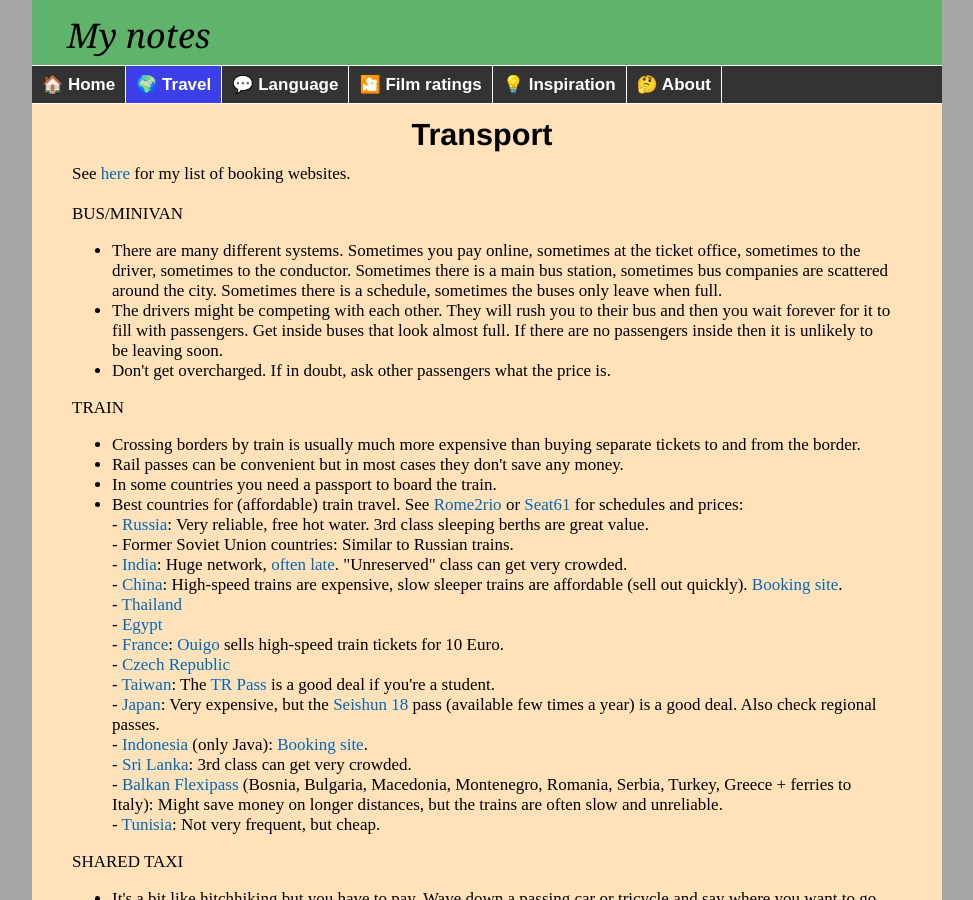
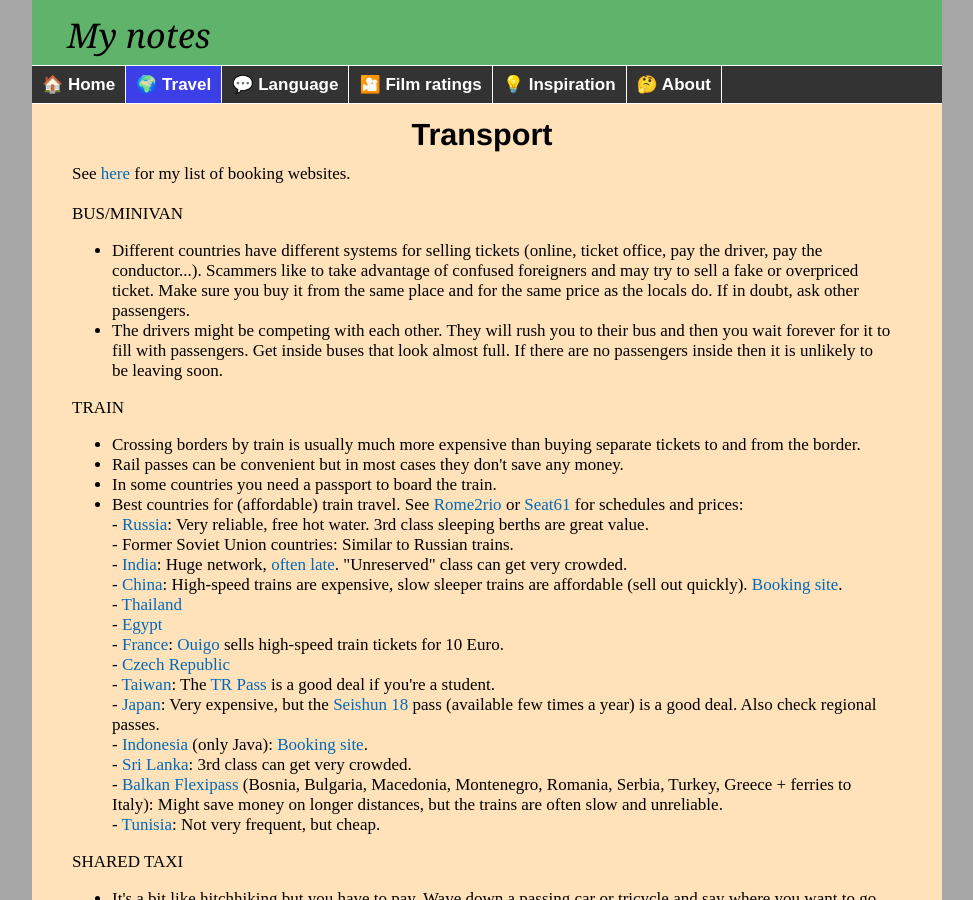
Before and after one commit to witbag/witbag.github.io, a Jekyll site: the page built from travel/transport.html, in a window 1280 px wide and 900 px high. Shown: the whole window, without its empty margins (153-1126 px from the left). Built offline with Jekyll 4.4.1, drawn with Linux system fonts in a browser that asks for light colours.

Commit message:
Update transport.html

```diff
--- a/travel/transport.html
+++ b/travel/transport.html
@@ -12,9 +12,8 @@
 <br>
 <a id="bus"></a>BUS/MINIVAN<br>
 <ul>
-<li>There are many different systems. Sometimes you pay online, sometimes at the ticket office, sometimes to the driver, sometimes to the conductor. Sometimes there is a main bus station, sometimes bus companies are scattered around the city. Sometimes there is a schedule, sometimes the buses only leave when full.
+<li>Different countries have different systems for selling tickets (online, ticket office, pay the driver, pay the conductor...). Scammers like to take advantage of confused foreigners and may try to sell a fake or overpriced ticket. Make sure you buy it from the same place and for the same price as the locals do. If in doubt, ask other passengers.
 <li>The drivers might be competing with each other. They will rush you to their bus and then you wait forever for it to fill with passengers. Get inside buses that look almost full. If there are no passengers inside then it is unlikely to be leaving soon.<br>
-<li>Don't get overcharged. If in doubt, ask other passengers what the price is.<br>
 </ul>
 <a id="train"></a>TRAIN<br>
 <ul>
@@ -81,7 +80,7 @@
 - <a href="https://www.eurowings.com/en.html" target=_blank>Eurowings</a> (Germany to N. America, Southern Africa, and Thailand)<br>
 - <a href="https://www.norwegian.com/" target=_blank>Norwegian</a> (Europe to the Americas, Middle East, and Thailand)<br>
 - <a href="https://www.tuifly.be/" target=_blank>TUI fly Belgium</a> (Belgium to Africa and Caribbean)<br>
-- <a href="https://charterflights.r.pl/" target=_blank>Rainbow Tours</a> (Charter flights. Poland to S-E Asia, Africa, N. America, and Middle East)<br>
+- <a href="https://biletyczarterowe.r.pl/" target=_blank>Rainbow Tours</a> (Charter flights. Poland to S-E Asia, Africa, N. America, and Middle East)<br>
 - <a href="https://wizzair.com/" target=_blank>Wizz Air</a> (E. Europe to Middle East and Kazakhstan)<br>
 - <a href="https://www.ryanair.com/" target=_blank>Ryanair</a> (Europe to Middle East)<br>
 - <a href="https://www.vueling.com/en" target=_blank>Vueling</a> (Spain to W. Africa and Middle East)<br>
```
